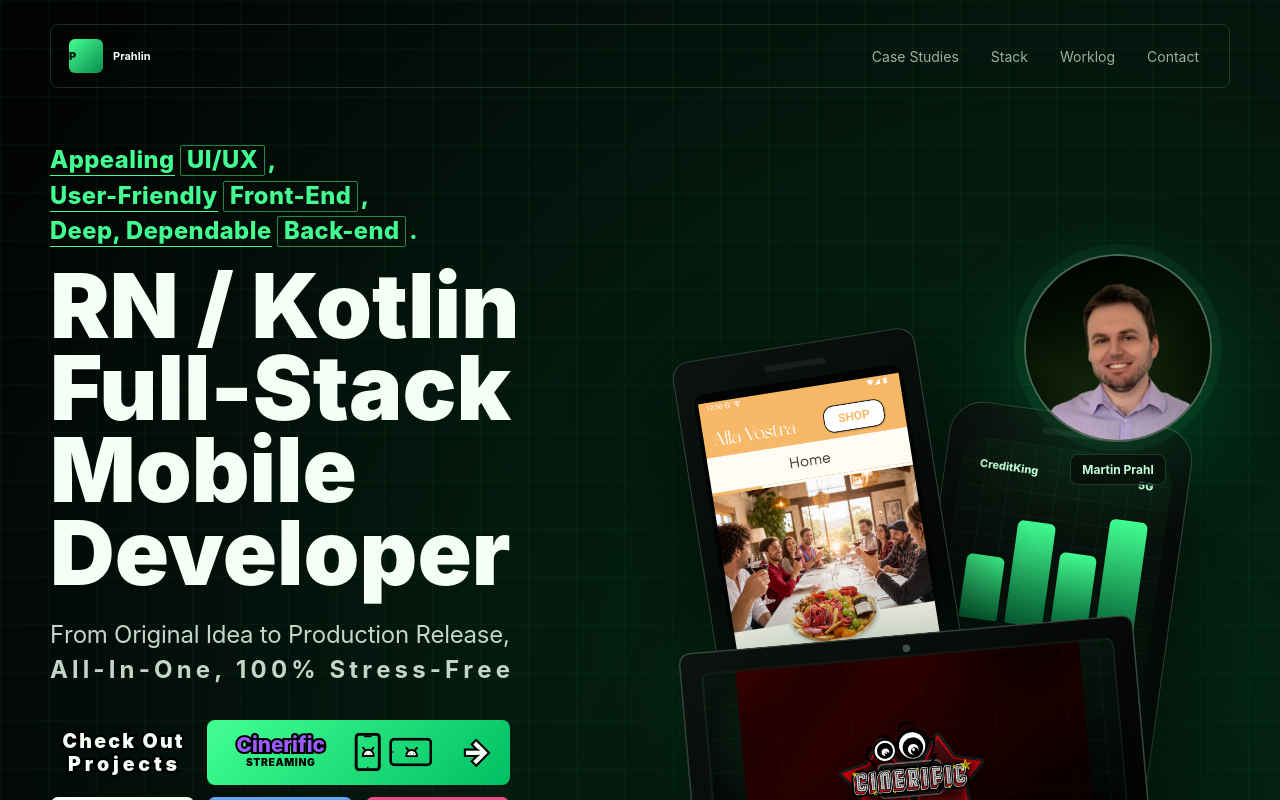
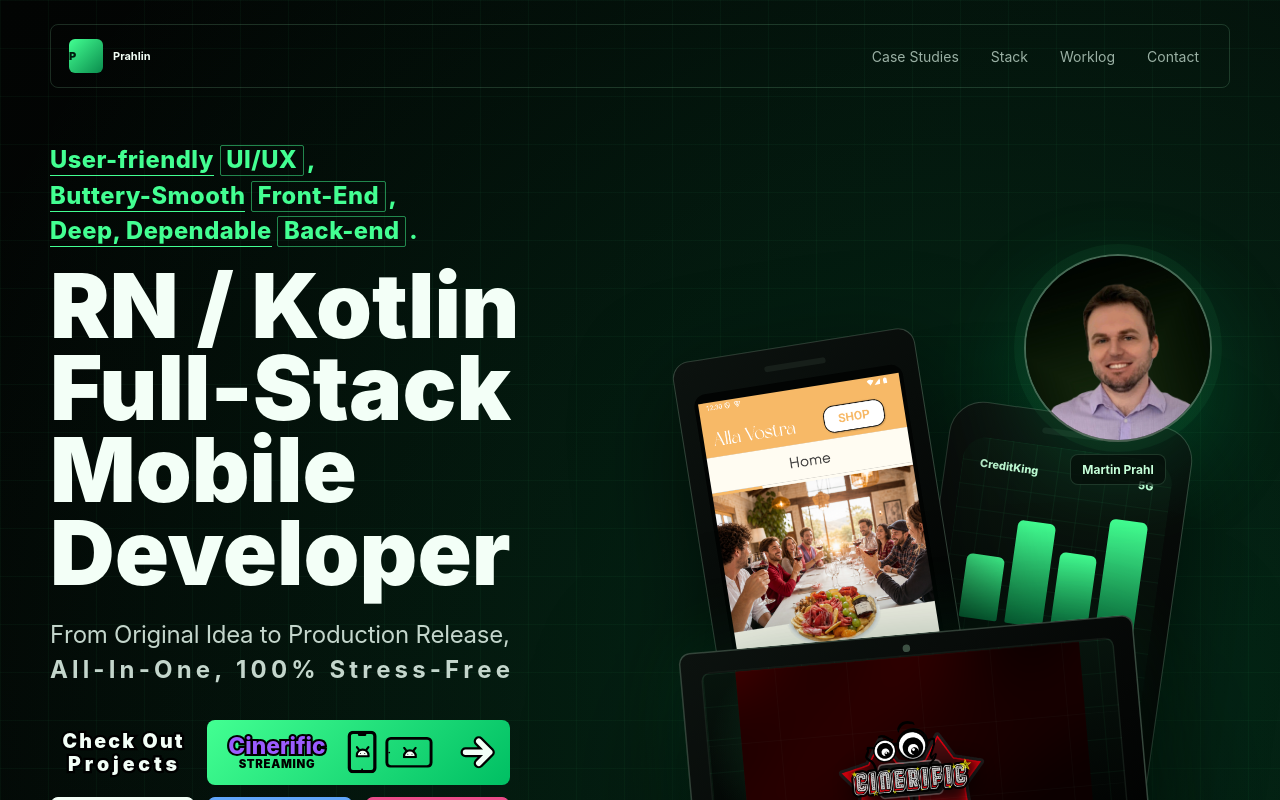
Before and after one commit to Prahlin/portfolio, a Next.js app: page / in a window 1280 px wide. Shown: the top 800 px of the page. Built offline with nearby package versions, Linux system fonts and the light colour scheme; no server answers.

Commit message:
Stabilized hero CTA arrow
- Converted the green CTA arrow to a fixed SVG asset
- Scaled the green CTA project text and platform icons
- Updated hero eyebrow wording for UI and front-end polish

```diff
--- a/app/ProjectCarouselButton.tsx
+++ b/app/ProjectCarouselButton.tsx
@@ -222,6 +222,24 @@
   );
 }
 
+function CarouselArrowMark() {
+  return (
+    <img
+      alt=""
+      aria-hidden
+      className="carousel-button-arrow-mark"
+      draggable={false}
+      style={{
+        display: "block",
+        height: "100%",
+        verticalAlign: "top",
+        width: "100%",
+      }}
+      src="/images/carousel-arrow.svg"
+    />
+  );
+}
+
 export function ProjectCarouselButton() {
   const [activeIndex, setActiveIndex] = useState(0);
   const arrowRef = useRef<HTMLSpanElement>(null);
@@ -275,14 +293,17 @@
               "--hero-eyebrow-font-size",
               `${socialButtonHeight * 0.367}px`,
             );
-            setPx("--hero-carousel-base-font-size", socialButtonHeight * 0.3125);
+            setPx(
+              "--hero-carousel-base-font-size",
+              socialButtonHeight * 0.34375,
+            );
             setPx(
               "--hero-carousel-name-font-size",
-              socialButtonHeight * 0.320834,
+              socialButtonHeight * 0.352917,
             );
             setPx(
               "--hero-carousel-category-font-size",
-              socialButtonHeight * 0.160416,
+              socialButtonHeight * 0.176458,
             );
             setPx(
               "--hero-carousel-arrow-font-size",
@@ -493,21 +514,24 @@
         className="carousel-button-arrow"
         ref={arrowRef}
         style={{
-          ...strokedWhiteTextStyle,
+          alignItems: "center",
+          display: "grid",
           flex: "0 0 auto",
           fontSize: "var(--hero-carousel-arrow-font-size)",
-          fontWeight: 900,
+          height: "1.1em",
+          justifyItems: "center",
           left:
             "var(--carousel-arrow-left, calc(100% - clamp(10px, 3vw, 16px) - 21px))",
-          lineHeight: 1,
+          lineHeight: 0,
           marginLeft: 0,
           position: "absolute",
           right: "auto",
           top: "50%",
           transform: "translateY(-50%)",
+          width: "1.485em",
         }}
       >
-        →
+        <CarouselArrowMark />
       </span>
     </a>
   );
--- a/app/globals.css
+++ b/app/globals.css
@@ -270,9 +270,9 @@
 
 .hero-actions {
   --hero-carousel-arrow-font-size: 22px;
-  --hero-carousel-base-font-size: 15px;
-  --hero-carousel-category-font-size: 7.7px;
-  --hero-carousel-name-font-size: 15.4px;
+  --hero-carousel-base-font-size: 16.5px;
+  --hero-carousel-category-font-size: 8.47px;
+  --hero-carousel-name-font-size: 16.94px;
   --hero-social-button-height: 48px;
   --hero-social-font-size: clamp(12.1px, 3.52vw, 13.2px);
   --hero-social-gap: clamp(1.1px, 0.66vw, 2.2px);
@@ -510,20 +510,29 @@
 }
 
 .carousel-button-arrow {
-  -webkit-text-stroke: 4.2px #000;
-  color: #f3fff7;
+  align-items: center;
+  display: grid;
   flex: 0 0 auto;
   font-size: var(--hero-carousel-arrow-font-size);
-  font-weight: 900;
+  height: 1.1em;
+  justify-items: center;
   left: var(--carousel-arrow-left);
-  line-height: 1;
+  line-height: 0;
   margin-left: 0;
-  paint-order: stroke fill;
   position: absolute;
   right: auto;
-  text-shadow: 0 0 0 #000;
   top: 50%;
   transform: translateY(-50%);
+  width: 1.485em;
+}
+
+.carousel-button-arrow-mark {
+  display: block;
+  height: 100%;
+  object-fit: contain;
+  pointer-events: none;
+  user-select: none;
+  width: 100%;
 }
 
 .carousel-button-phone,
--- a/app/page.tsx
+++ b/app/page.tsx
@@ -456,11 +456,11 @@
           <div className="hero-grid">
             <div className="hero-copy">
               <p className="eyebrow hero-eyebrow">
-                <span className="hero-eyebrow-underline">Appealing</span>{" "}
+                <span className="hero-eyebrow-underline">User-friendly</span>{" "}
                 <span className="hero-eyebrow-box">UI/UX</span>
                 <span className="hero-eyebrow-period">,</span>
                 <br />
-                <span className="hero-eyebrow-underline">User-Friendly</span>{" "}
+                <span className="hero-eyebrow-underline">Buttery-Smooth</span>{" "}
                 <span className="hero-eyebrow-box">Front-End</span>
                 <span className="hero-eyebrow-period">,</span>
                 <br />
```
Also changed, not shown: public/images/carousel-arrow.svg (added).
